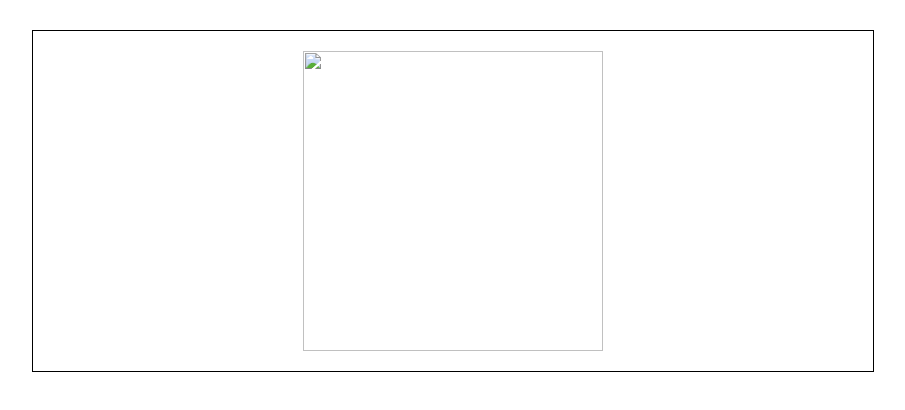
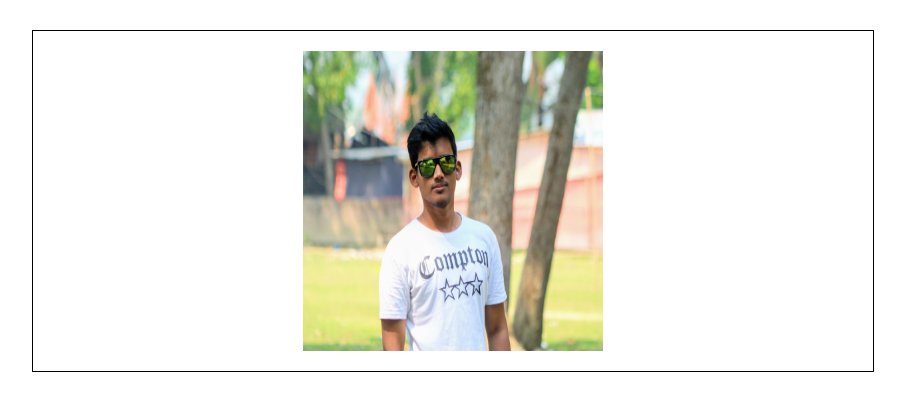
Before and after one commit to developer-rashed/position, a plain HTML site: page index.html in a window 1280 px wide. Shown: the whole page, without its empty margins (187-1092 px from the left). Drawn offline with Linux system fonts and the light colour scheme.

Commit message:
Add files via upload

```diff
--- a/index.html
+++ b/index.html
@@ -9,7 +9,7 @@
 <body>
     <div class="main-div">
         <div class="main-hover">
-            <img src="../../../LEDP/Me/head.JPG" alt="">
+            <img src="head.JPG" alt="">
          <div class="text-div">
             <h2>Hello Bangladesh</h2>
             <p>My Name Monirul Islam</p>
```
Also changed, not shown: head.JPG (added).
